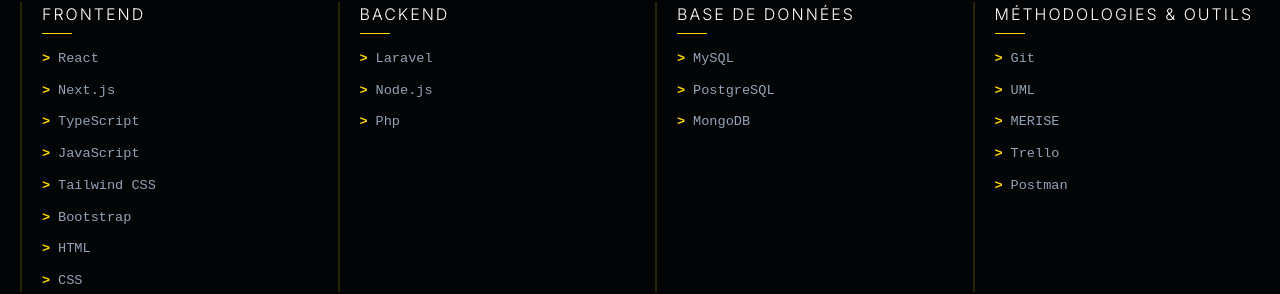
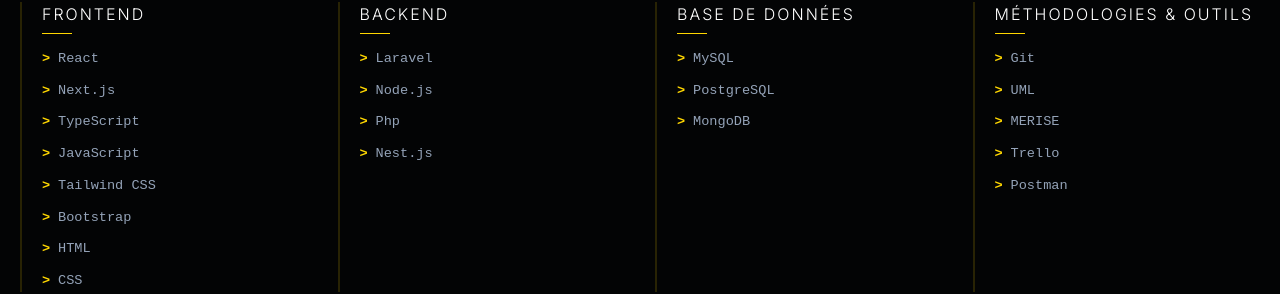
Before and after one commit to Horace-web/Mon_Portfolio, a Next.js app: page / in a window 1280 px wide. Shown: the part 2934-3228 px from the top of the page. Built offline with nearby package versions, Linux system fonts and the light colour scheme.

Commit message:
add a skill

```diff
--- a/app/data/skills.ts
+++ b/app/data/skills.ts
@@ -7,7 +7,7 @@
   },
   {
     name: "Backend",
-    items: ["Laravel", "Node.js", "Php" ]
+    items: ["Laravel", "Node.js", "Php", "Nest.js" ]
   },
   {
     name: "Base de données",
```
